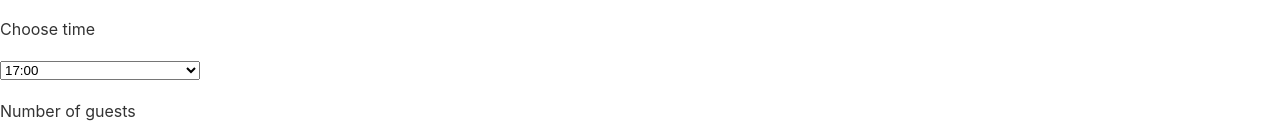
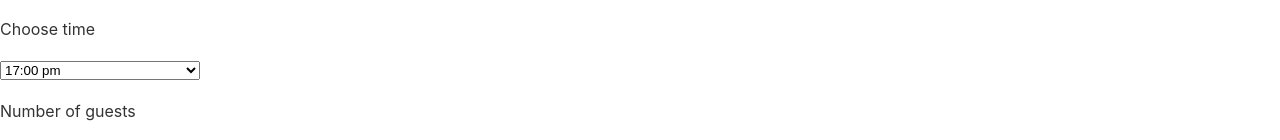
Before and after one commit to AshrafMuhammadNaeem/littlelemon-web, a React (Create React App) app: page /reservation in a window 1280 px wide. Shown: the part 171-311 px from the top of the page. Built offline with nearby package versions, Linux system fonts and the light colour scheme; a web font is replaced by a local one.

Commit message:
Update BookingForm.js

```diff
--- a/src/BookingForm.js
+++ b/src/BookingForm.js
@@ -3,7 +3,7 @@ import { useState } from "react";
 
 export  const  BookingForm = () => {
 
-    const availableTimes = ['17:00', '18:00', '19:00', '20:00', '21:00', '22:00'];
+    const availableTimes = ['17:00 pm', '18:00 pm', '19:00', '20:00', '21:00', '22:00'];
     const [date, setDate] = useState()
     const [time, setTime] = useState("17:00")
     const [guestnumber, setGuestnumber] = useState("1")
```
